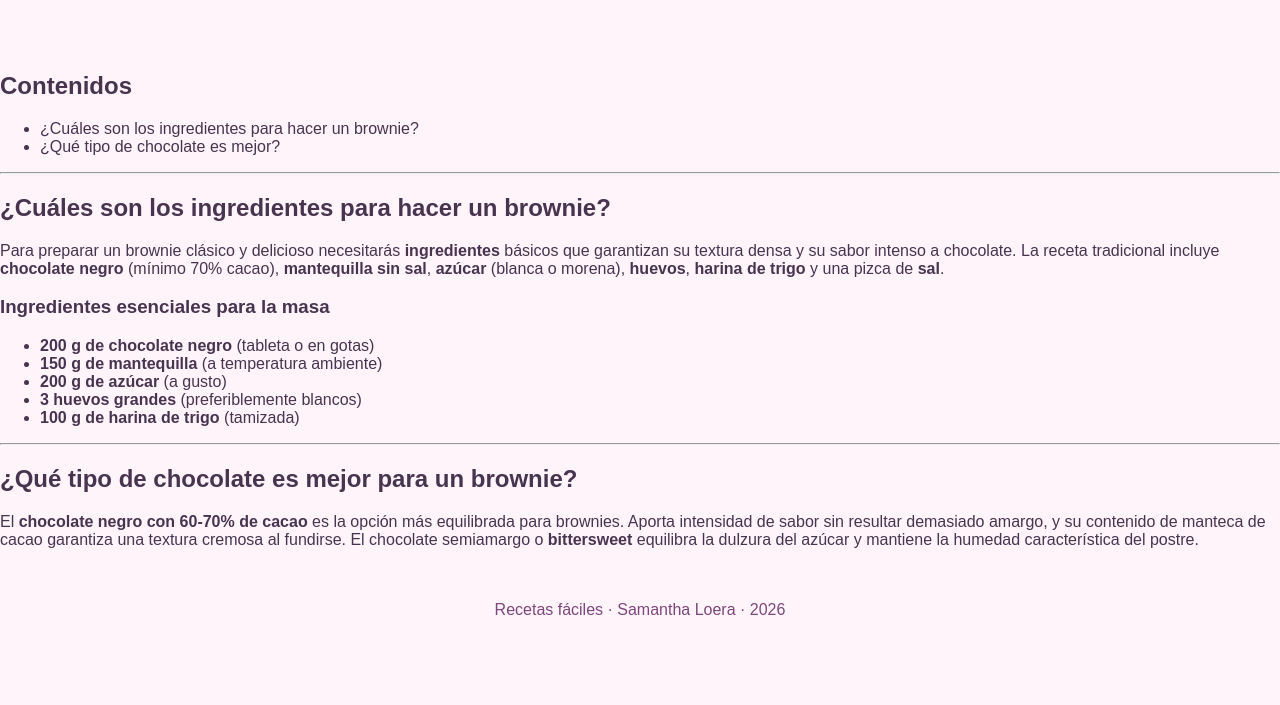
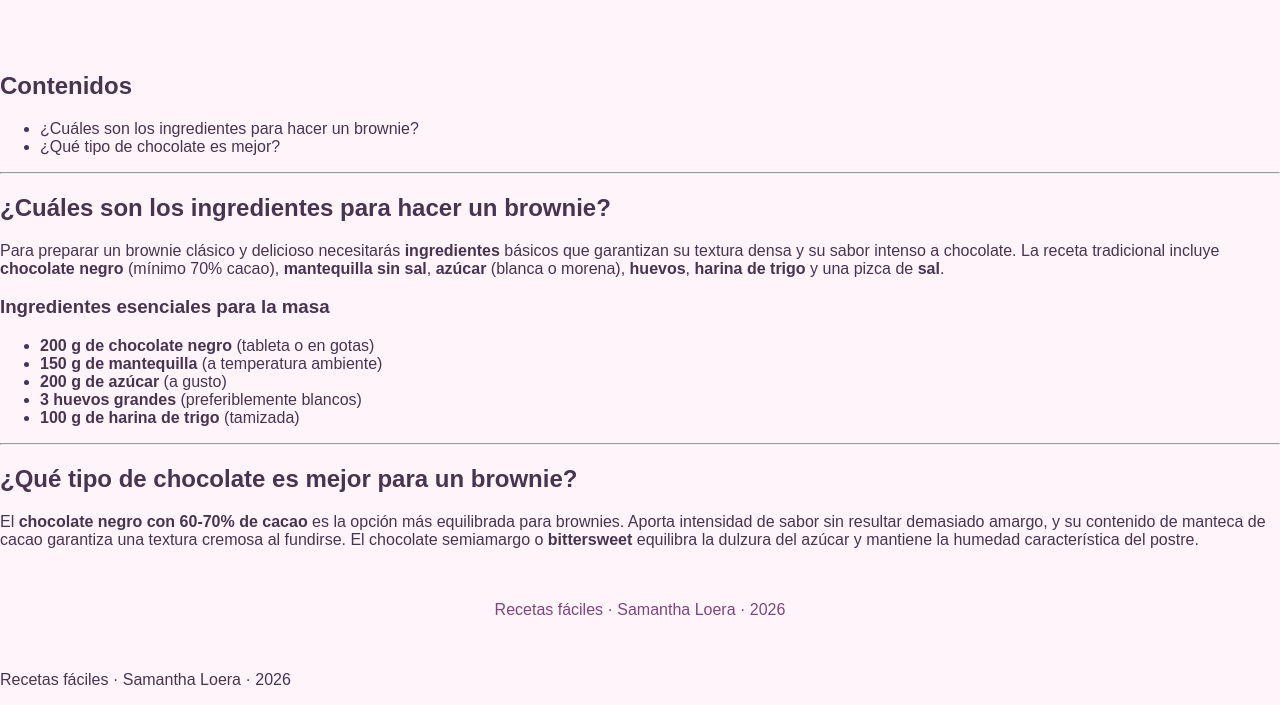
Before and after one commit to tungtungsam/Recetas-for-dummies, a plain HTML site: page receta1.html in a window 1280 px wide. Shown: the part 210-915 px from the top of the page. Before the commit the page ends 865 px from the top, so only its background shows below. Drawn offline with Linux system fonts and the light colour scheme.

Commit message:
Update receta1.html

```diff
--- a/receta1.html
+++ b/receta1.html
@@ -53,3 +53,8 @@
 
 </body>
 </html>
+        <p>Recetas fáciles · Samantha Loera · 2026</p>
+    </footer>
+
+</body>
+</html>
```
